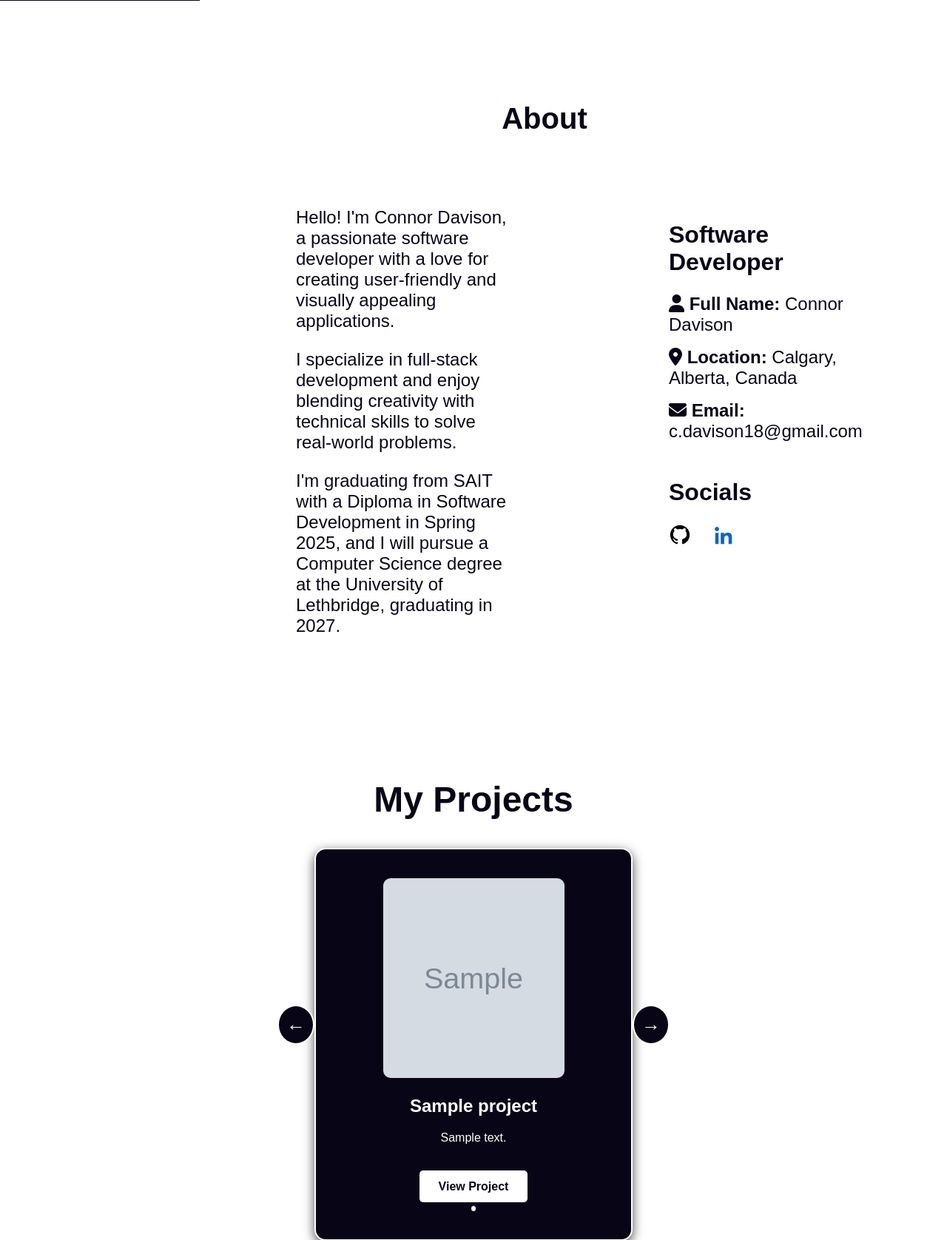
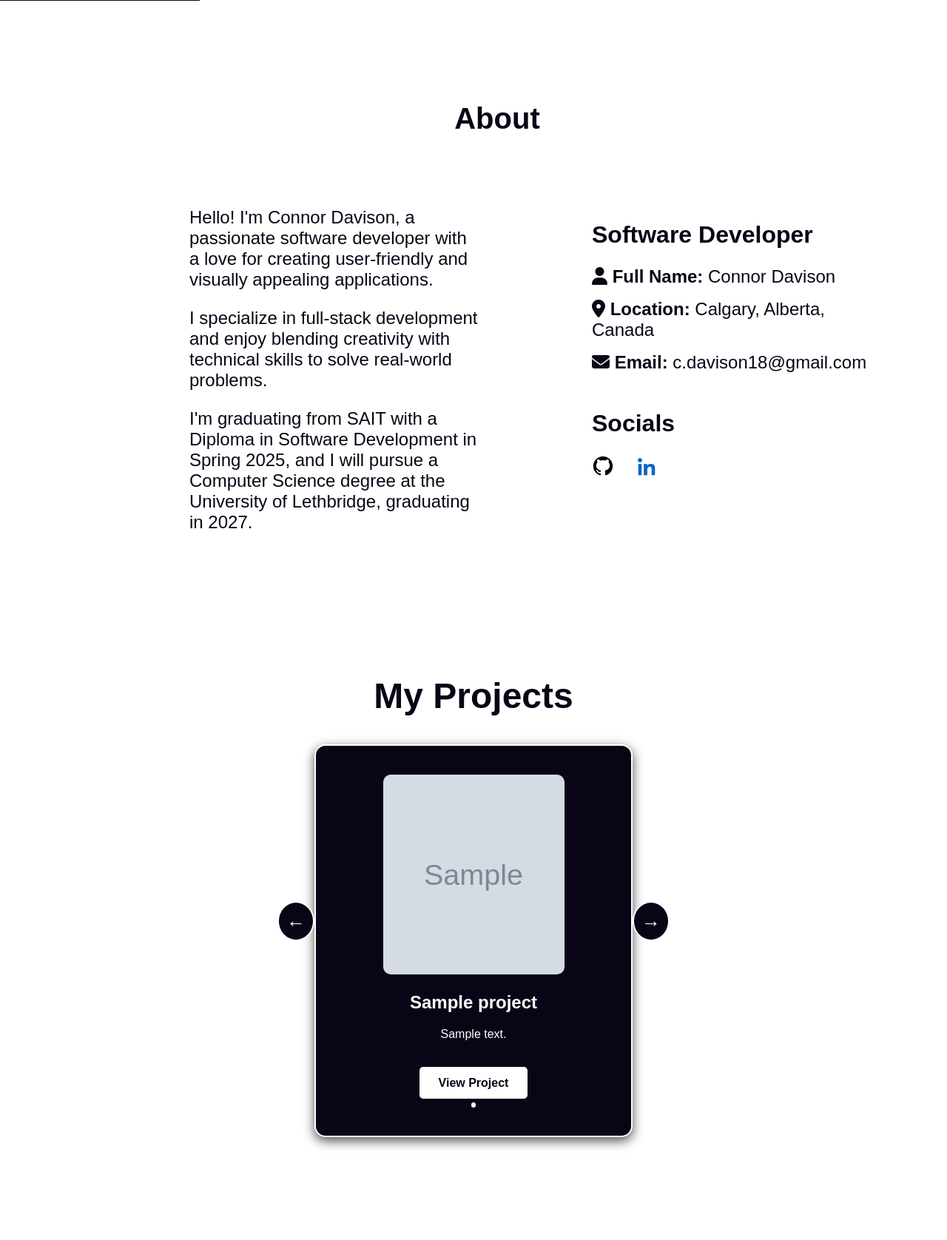
Before and after one commit to ConDavison1/my-portfolio, a Flask app: page / in a window 1280 px wide. Shown: the part 839-2515 px from the top of the page at 74% size. Run offline with Flask 2, Linux system fonts and the light colour scheme; tables that the repository leaves empty hold one stand-in row (values such as "Sample post"); grey boxes marked "Sample" are stand-in pictures.

Commit message:
styling update on one line

```diff
--- a/static/css/styles.css
+++ b/static/css/styles.css
@@ -269,7 +269,7 @@ body.sidebar-open {
     opacity: 1;
     transition: padding-left 0.3s ease;
     overflow-x: hidden;
-    margin-left: clamp(0px, 15vw, 250px);
+    margin-left: clamp(0px, 5vw, 150px); /* Reduced margin */
 }
 
 .about-header {
@@ -285,9 +285,9 @@ body.sidebar-open {
     flex-direction: row;
     justify-content: space-between;
     align-items: flex-start;
-    gap: 10vw;
+    gap: 5vw; /* Reduced gap */
     width: 100%;
-    padding-left: 15%;
+    padding-left: clamp(5%, 10vw, 15%); /* Adjusted padding */
     box-sizing: border-box;
     overflow-x: hidden;
 }
@@ -371,7 +371,6 @@ body.sidebar-open {
     list-style-type: none;
     padding: 0;
 }
-
 
 @media (max-width: 768px) {
     .about-content {
```
